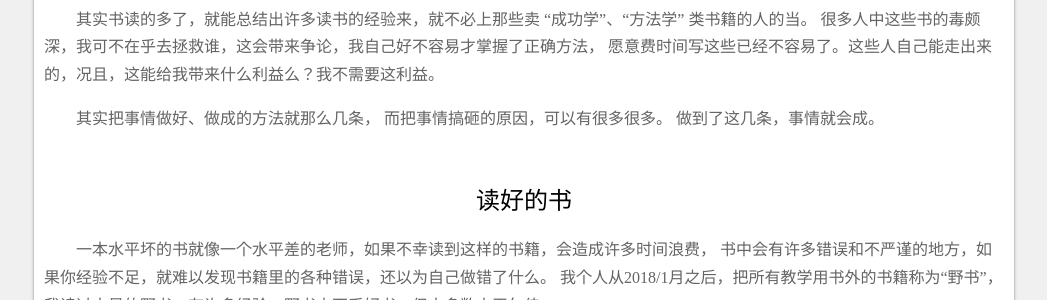
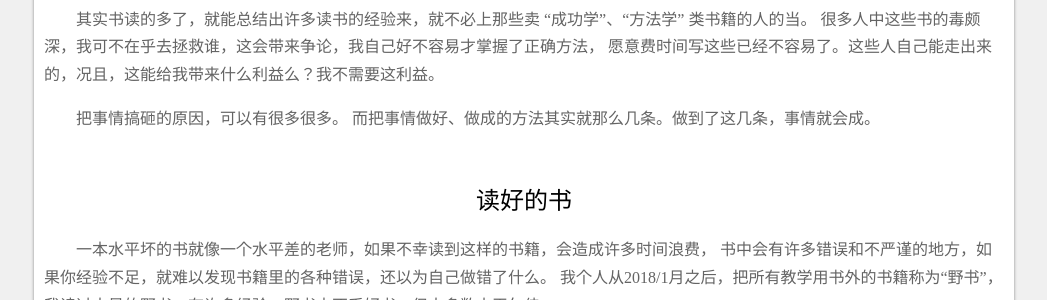
Before and after one commit to YasinZhong/yasinzhong.github.io, a Jekyll site: the page built from _posts/2018-4-20-Reading.html, in a window 1280 px wide. Shown: the part 199-499 px from the top of the page, without its empty margins (116-1163 px from the left). Built offline with Jekyll 4.4.1, drawn with Linux system fonts in a browser that asks for light colours; comment, search, counter and statistics services are not loaded.

Commit message:
2018/04/22

```diff
--- a/_posts/2018-4-20-Reading.html
+++ b/_posts/2018-4-20-Reading.html
@@ -12,9 +12,8 @@ title: 阅读的方法
 	愿意费时间写这些已经不容易了。这些人自己能走出来的，况且，这能给我带来什么利益么？我不需要这利益。
 </p>
 <p>
-	其实把事情做好、做成的方法就那么几条，
-	而把事情搞砸的原因，可以有很多很多。
-	做到了这几条，事情就会成。
+	把事情搞砸的原因，可以有很多很多。
+	而把事情做好、做成的方法其实就那么几条。做到了这几条，事情就会成。
 </p>
 
 <h2>读好的书</h2>
--- a/post0/SelfIntroduction.html
+++ b/post0/SelfIntroduction.html
@@ -19,7 +19,7 @@ title: 关于这里
     <li>
       博客上的这一点东西，只是我的冰山一角。因为精力有限，我不会写太多东西。
 			写这个博客让我结识了一些有趣的人；个别人士还给我提供了相当好的工作，
-			使我的生活质量达到新的层面，我不能不提这件事以表达谢意。
+			使我有了更好的生活质量，我不能不提这件事以表达谢意。
     </li>
 
     <li>
```
